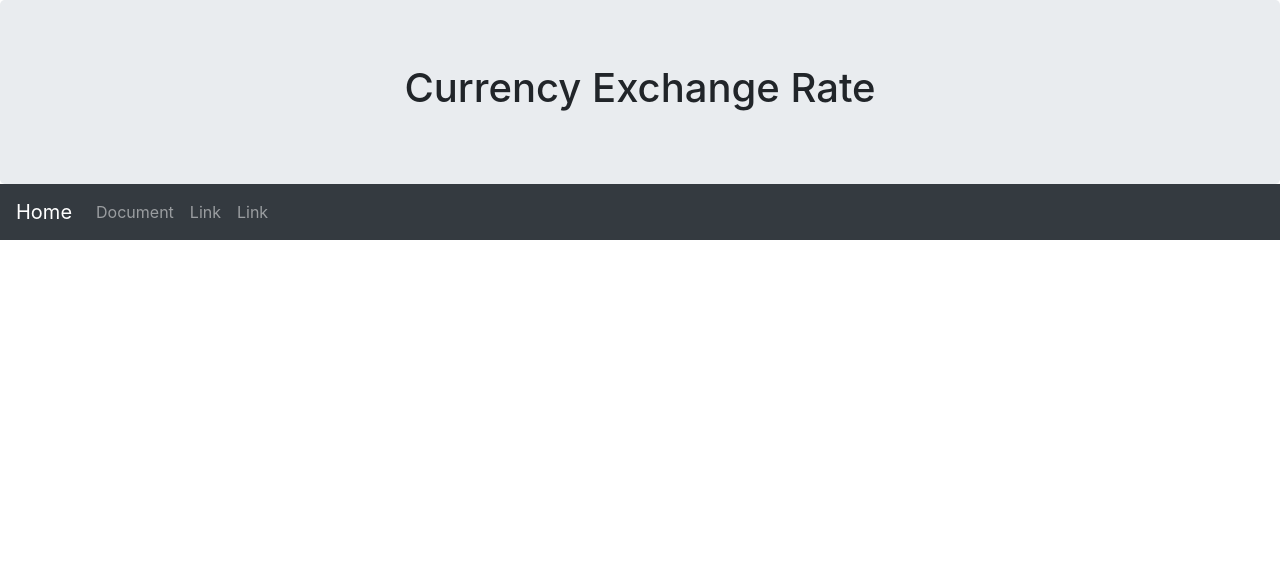
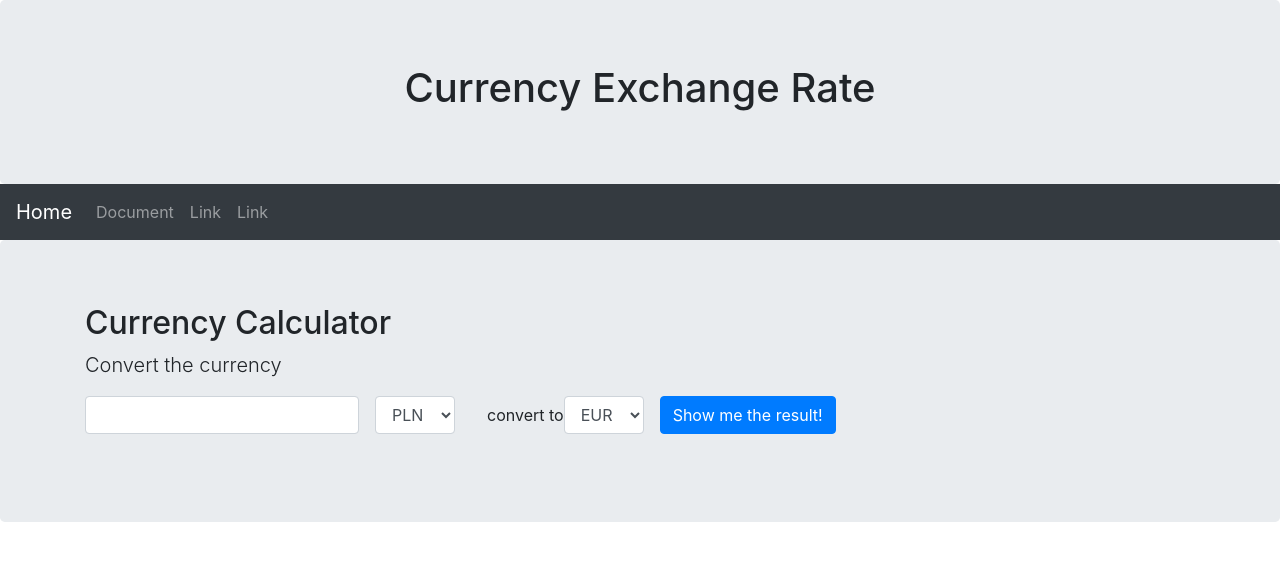
Before and after one commit to D17123466/Project, a Django app: template Development/myproject/project/templates/index.html in a window 1280 px wide. Shown: the top 561 px of the page. Run offline with Django 3.2, Linux system fonts and the light colour scheme; the template is opened without the code that fills it: most values are stand-ins (such as "Sample title", 1, 10 or a date in 2020); some libraries are stand-ins or nearby versions.

Commit message:
Working on Currency Converter

```diff
--- a/Development/myproject/project/rates/views.py
+++ b/Development/myproject/project/rates/views.py
@@ -30,7 +30,7 @@ def rates(request):
 
     rates = json['rates'].items()
 
-    return render(request, 'rates.html', {'unit_base' : unit_base, 'date_updated' : date_updated, 'rates' : rates})
+    return render(request, 'index.html', {'unit_base' : unit_base, 'date_updated' : date_updated, 'rates' : rates})
 
 
 
--- /dev/null
+++ b/Development/myproject/project/static/js/converter.js
@@ -0,0 +1,37 @@
+
+
+var crrncy = {'EUR': {'PLN': 4.15, 'USD': 0.83}, 'USD': {'PLN': 3.45, 'EUR': 1.2}}
+var btn = document.querySelector('.calculate-btn');
+var baseCurrencyInput = document.getElementById('currency-1');
+var secondCurrencyInput = document.getElementById('currency-2');
+var amountInput = document.getElementById('amount');
+var toShowAmount = document.querySelector('.given-amount');
+var toShowBase = document.querySelector('.base-currency');
+var toShowSecond = document.querySelector('.second-currency');
+var toShowResult = document.querySelector('.final-result');
+
+function convertCurrency(event) {
+  event.preventDefault();
+  var amount = amountInput.value;
+  var from = baseCurrencyInput.value;
+  var to = secondCurrencyInput.value;
+  var result = 0;
+
+  try{
+    if (from == to){
+      result = amount;
+    } else {
+     result = amount * crrncy[from][to];
+  }
+  }
+  catch(err) {
+    result = amount * (1 / crrncy[to][from]);
+  }
+
+  toShowAmount.innerHTML = amount;
+  toShowBase.textContent = from + ' = ';
+  toShowSecond.textContent = to;
+  toShowResult.textContent = result;
+}
+
+btn.addEventListener('click', convertCurrency);
--- a/Development/myproject/project/templates/base.html
+++ b/Development/myproject/project/templates/base.html
@@ -51,7 +51,7 @@
   </div>
 
   <!-- Currency Converter API -->
-  <!-- <div>
+  <div>
     <p><ins><strong>Converter</strong></string></ins></p>
     <form action="/">
         <!-- {% csrf_token %} -->
@@ -72,7 +72,7 @@
         <input type="submit" value=">">
     </form>
     {{ conversion_rate }}
-  </div> -->
+  </div>
   <!-- {% block content %}
   {% endblock %} -->
 
--- a/Development/myproject/project/templates/index.html
+++ b/Development/myproject/project/templates/index.html
@@ -5,6 +5,7 @@
     <title>FYP - Prediction of currency exchange rate</title>
     <meta charset="utf-8">
     <link rel="stylesheet" href="{% static 'css/bootstrap.min.css' %}">
+    <link rel="stylesheet" href="{% static 'js/converter.js' %}">
 </head>
 <body>
     <!-- Header -->
@@ -32,6 +33,44 @@
         </ul>
         </div>
     </nav>
+
+    <div class="jumbotron">
+        <div class="container">
+         <h2>Currency Calculator</h2>
+         <p class="lead">Convert the currency</p>
+         <form class="form-inline">
+           <div class="form-group mb-2">
+              <input type="number" class="form-control" id="amount"/>
+           </div>
+           <div class="form-group mx-sm-3 mb-2">
+              <select class="form-control" id="currency-1" required>
+                <option>PLN</option>
+                <option>EUR</option>
+                <option>USD</option>
+              </select>
+            </div>
+            <div class="form-group mx-sm-3 mb-2">
+              <label>convert to</label>
+              <select class="form-control" id="currency-2" required>
+                <option>EUR</option>
+                <option>USD</option>
+                <option>PLN</option>
+              </select>
+            </div>
+            <button class="btn calculate-btn btn-primary mb-2">Show me the result!</button>
+          </form>
+          <div class="result">
+            <p>
+              <span class="given-amount"></span>
+              <span class="base-currency"></span>
+              <span class="final-result"></span>
+              <span class="second-currency"></span>
+            </p>
+          </div>
+        </div>
+      </div>
+
+
 
     {% block content %}
     {% endblock %}
--- a/Development/myproject/project/templates/rates.html
+++ b/Development/myproject/project/templates/rates.html
@@ -22,4 +22,5 @@
         </tbody>
     </table>
 </div>
+
 {% endblock %}
```
